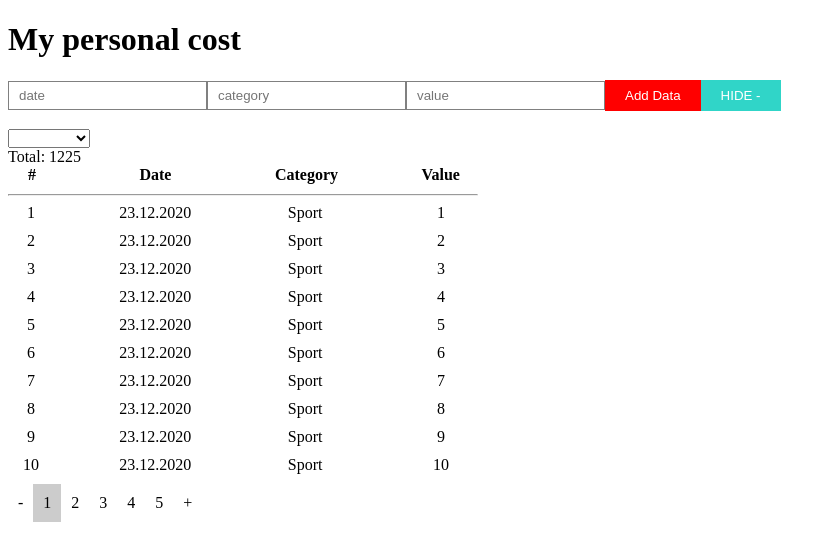
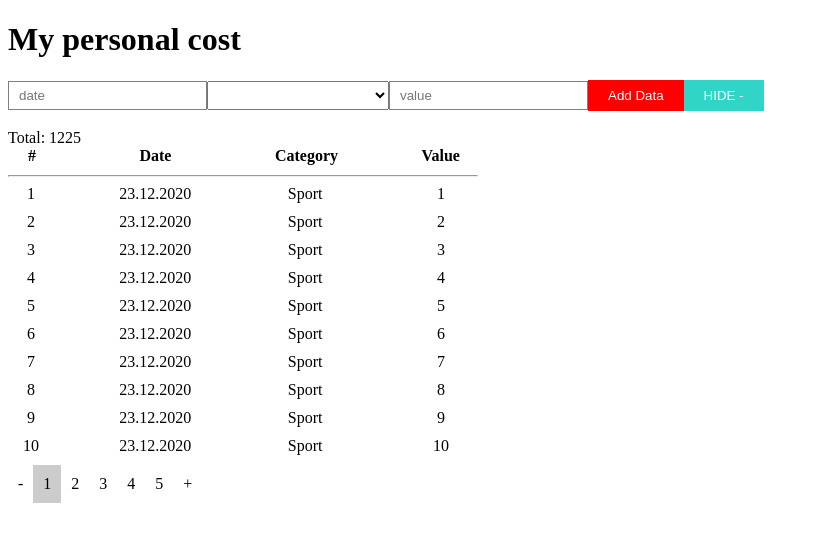
Before and after one commit to StasBeep/work-vue-js, a Vue app in the folder project/: page / in a window 1280 px wide. Both pictures are taken after a click on the button "ADD NEW COST +". Shown: the top 560 px of the page, without its empty margins (0-836 px from the left). Built offline with nearby package versions, Linux system fonts and the light colour scheme.

Commit message:
Подключение CategorySelect к AddPayment, удаление из App Удаление поля с категорией в AddPayment и добавление компонента вместо этого поля Стилизация компонента

```diff
--- a/project/src/App.vue
+++ b/project/src/App.vue
@@ -6,7 +6,6 @@
     <main>
       <AddPayment @addNewPayment="addData" />
       <br>
-      <CategorySelect :categoryList="categoryList" />
       Total: {{ getFPV }}
       <br>
       <PaymentsDisplay :list="currentElements"/>
@@ -19,7 +18,6 @@
 
 import PaymentsDisplay from './components/PaymentsDisplay.vue'
 import AddPayment from './components/AddPayment.vue'
-import CategorySelect from './components/CategorySelect.vue'
 
 // Пагинация
 import Pagination from './components/Pagination.vue'
@@ -32,7 +30,6 @@ export default {
   components: {
     PaymentsDisplay,
     AddPayment,
-    CategorySelect,
     Pagination
   },
 
--- a/project/src/components/AddPayment.vue
+++ b/project/src/components/AddPayment.vue
@@ -3,7 +3,8 @@
         <button class="btn-hide" v-show="show" @click="show = !show">add new cost +</button>
         <div v-show="!show">
             <input v-model="date" class="enter-input" placeholder="date">
-            <input v-model="category" class="enter-input" placeholder="category">
+            <CategorySelect
+                :categoryList="categoryList" />
             <input v-model.number="value" class="enter-input" type="number" placeholder="value">
             <button @click="onClick" class="btn-add">Add Data</button>
             <button class="btn-hide" @click="show = !show">hide -</button>
@@ -12,8 +13,17 @@
 </template>
 
 <script>
+
+import CategorySelect from './CategorySelect.vue'
+
+import { mapGetters } from 'vuex'
+
 export default {
     name: "AddPayment",
+
+    components: {
+        CategorySelect,
+    },
 
     data: () => ({
         date: "",
@@ -23,6 +33,7 @@ export default {
     }),
 
     methods: {
+
         onClick() {
             const { category, value } = this
             const data = {
@@ -38,6 +49,11 @@ export default {
     },
 
     computed: {
+        // Список getters
+        ...mapGetters({
+            categoryList: 'getCategoryList'
+        }),
+
         getCurrentDate() {
             const today = new Date();
             const d = today.getDate();
@@ -45,7 +61,7 @@ export default {
             const y = today.getFullYear();
             return `${d}.${m}.${y}`;
         }
-    }
+    },
 }
 </script>
 
--- a/project/src/components/CategorySelect.vue
+++ b/project/src/components/CategorySelect.vue
@@ -1,11 +1,9 @@
 <template>
-    <div>
-        <select v-model="selected">
-            <option v-for="(option, idx) in categoryList" :key="idx">
-                {{ option }}
-            </option>
-        </select>
-    </div>
+    <select v-model="selected" class="selected">
+        <option v-for="(option, idx) in categoryList" :key="idx">
+            {{ option }}
+        </option>
+    </select>
 </template>
 
 <script>
@@ -27,6 +25,8 @@ export default {
 }
 </script>
 
-<style>
-
+<style lang="scss">
+    .selected {
+        padding: 5px 50px;
+    }
 </style>
```
